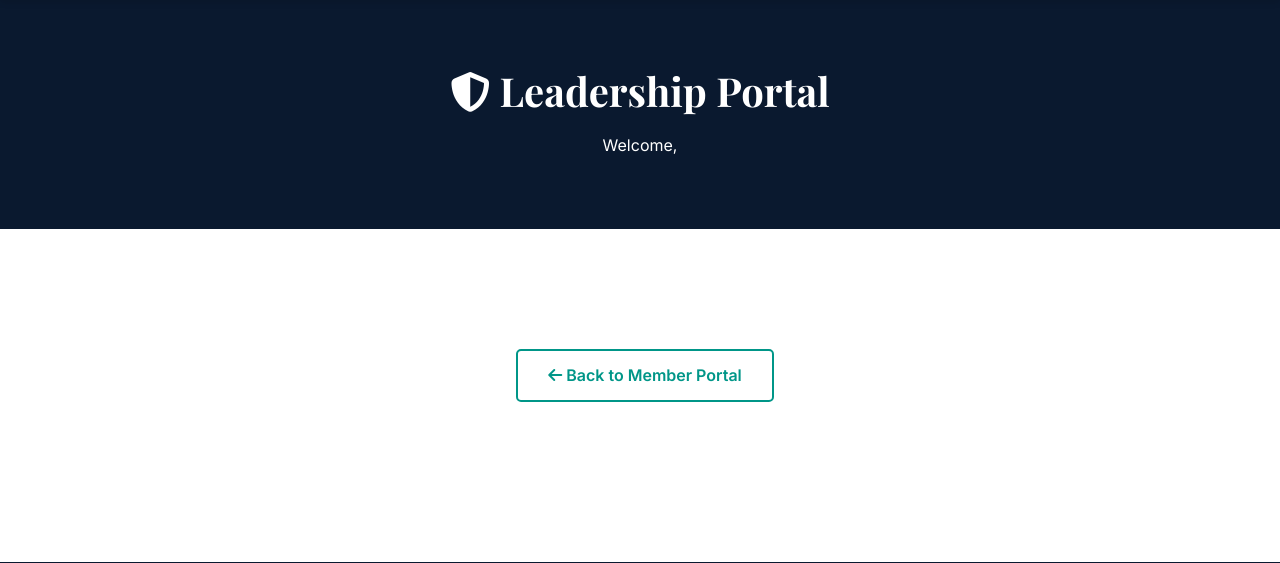
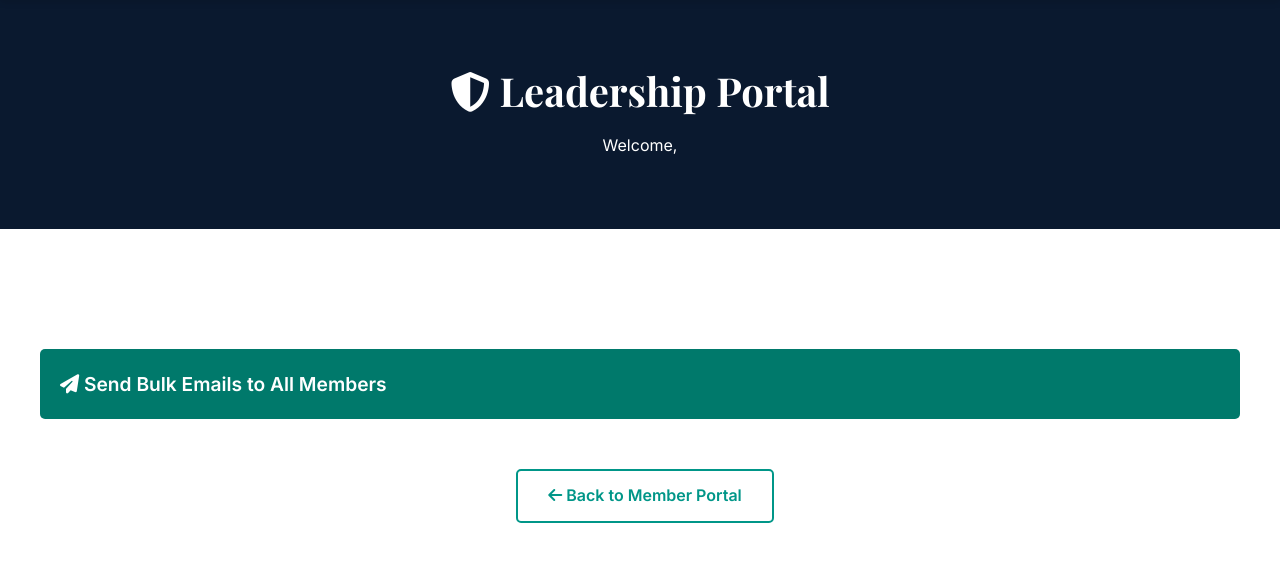
Before and after one commit to kevin-password/kuss_website, a Django app: template templates/leadership_portal.html in a window 1280 px wide. Shown: the part 76-639 px from the top of the page. Run offline with Django 5.2, Linux system fonts and the light colour scheme; the template is opened without the code that fills it, so the values that code supplies are empty.

Commit message:
Add button to send bulk emails to all members

```diff
--- a/templates/leadership_portal.html
+++ b/templates/leadership_portal.html
@@ -226,6 +226,10 @@
     </div>
     {% endif %}
 
+    <a href="{% url 'send_notifications' %}" class="btn btn-primary" style="width: 100%; padding: 20px; font-size: 1.2rem; margin-bottom: 20px;">
+    <i class="fa-solid fa-paper-plane"></i> Send Bulk Emails to All Members
+</a>
+
     <!-- Current Leadership - Email public, phone shown to logged-in leaders -->
     {% if all_leaders %}
     <div style="background: white; padding: 30px; border-radius: 10px; box-shadow: var(--shadow);">
```
